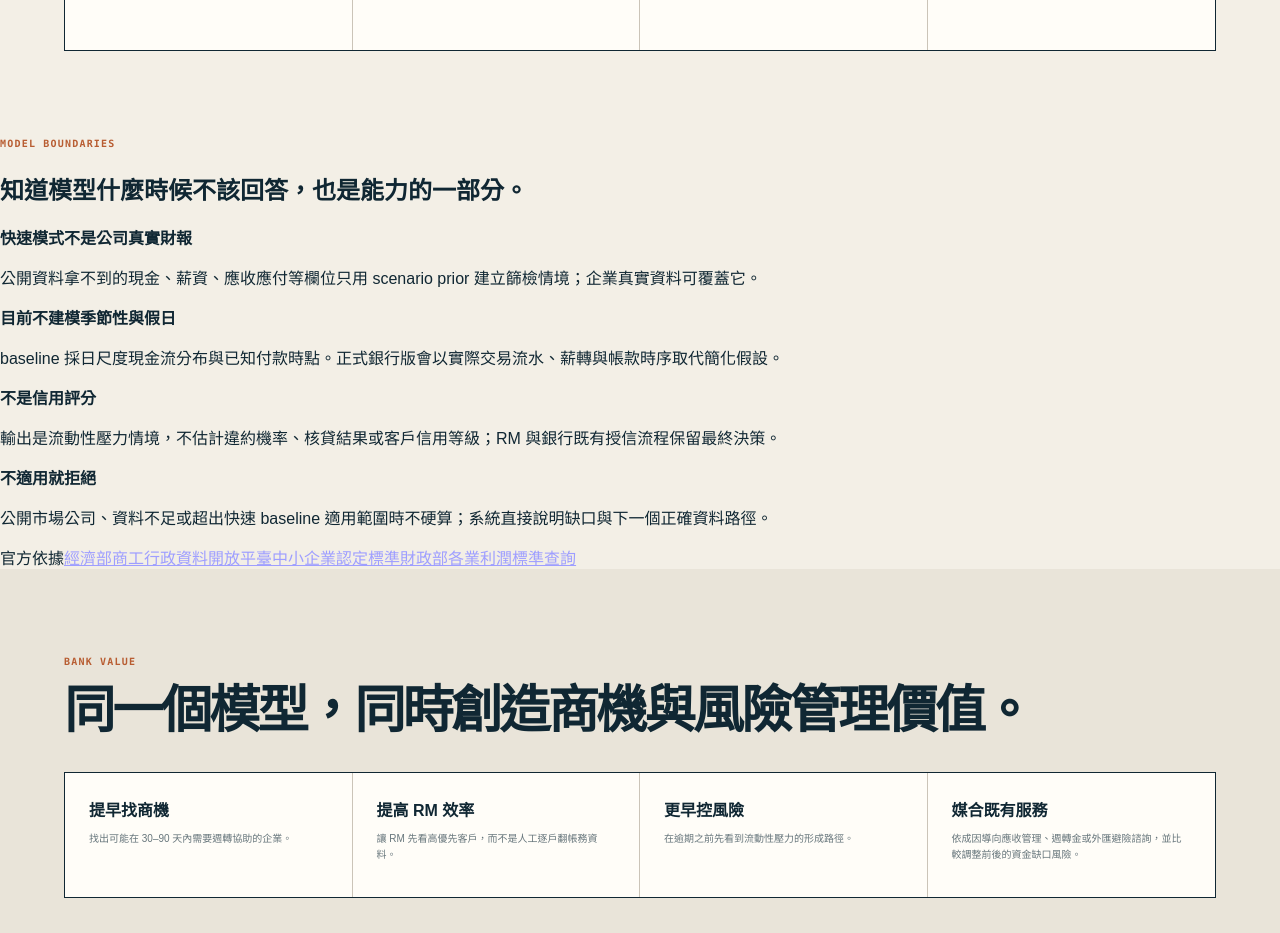
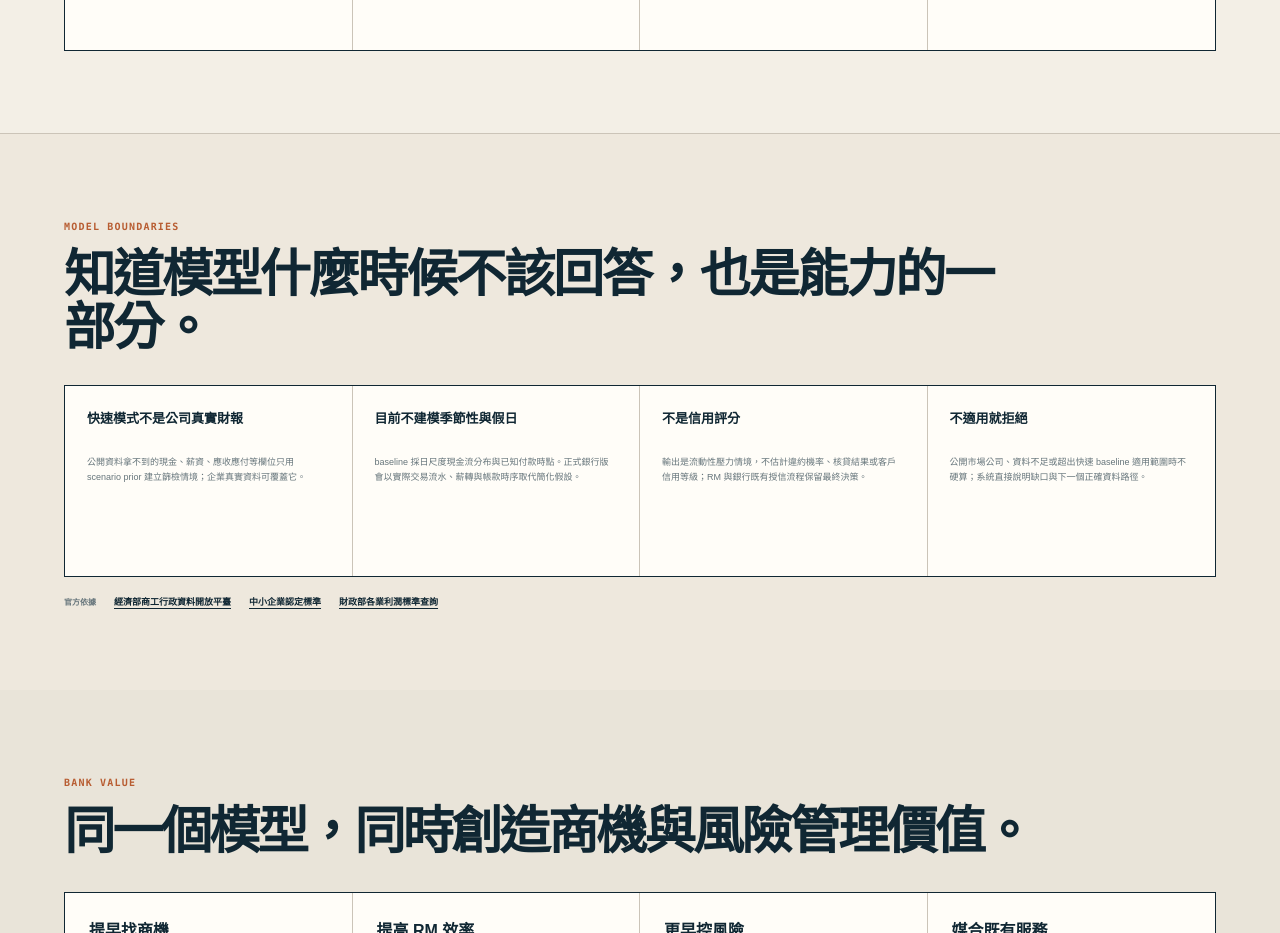
Before and after one commit to zy315220-bit/ai-stock-platform, a Next.js app in the folder frontend/: page /tbb-sme-2026 in a window 1280 px wide. Shown: the part 2860-3793 px from the top of the page. Built offline with nearby package versions, Linux system fonts and the light colour scheme; no server answers.

Commit message:
style: add model-boundary and source reference section

```diff
--- a/frontend/app/tbb-sme-2026/sme.module.css
+++ b/frontend/app/tbb-sme-2026/sme.module.css
@@ -227,3 +227,16 @@
   .engineSeal span,.engineSeal small,.stressList small,.panelLabel span,
   .adjustmentGrid p,.adjustmentBenefit{font-size:10px}
 }
+
+.boundaries{width:min(1360px,100%);margin:auto;padding:82px max(5vw,28px);border-top:1px solid var(--line);background:#eee8dd}
+.boundaries h2{margin:14px 0 0;max-width:950px;font-size:clamp(30px,4vw,54px);letter-spacing:-.045em;line-height:1.05}
+.boundaryGrid{display:grid;grid-template-columns:repeat(4,1fr);margin-top:30px;border:1px solid var(--ink);background:var(--surface)}
+.boundaryGrid article{min-height:190px;padding:22px;border-right:1px solid var(--line)}
+.boundaryGrid article:last-child{border-right:0}
+.boundaryGrid strong{font-size:13px}
+.boundaryGrid p{margin:28px 0 0;color:var(--muted);font-size:9px;line-height:1.7}
+.sourceLinks{display:flex;flex-wrap:wrap;gap:12px 18px;align-items:center;padding:18px 0 0}
+.sourceLinks span{color:var(--muted);font:900 8px ui-monospace,SFMono-Regular,Menlo,monospace}
+.sourceLinks a{color:var(--ink);font-size:9px;font-weight:800;text-underline-offset:3px}
+@media(max-width:900px){.boundaryGrid{grid-template-columns:1fr 1fr}.boundaryGrid article:nth-child(2){border-right:0}.boundaryGrid article:nth-child(-n+2){border-bottom:1px solid var(--line)}}
+@media(max-width:620px){.boundaryGrid{grid-template-columns:1fr}.boundaryGrid article{min-height:0;border-right:0;border-bottom:1px solid var(--line)}.boundaryGrid article:last-child{border-bottom:0}.boundaryGrid p,.sourceLinks a{font-size:10px}}
```
